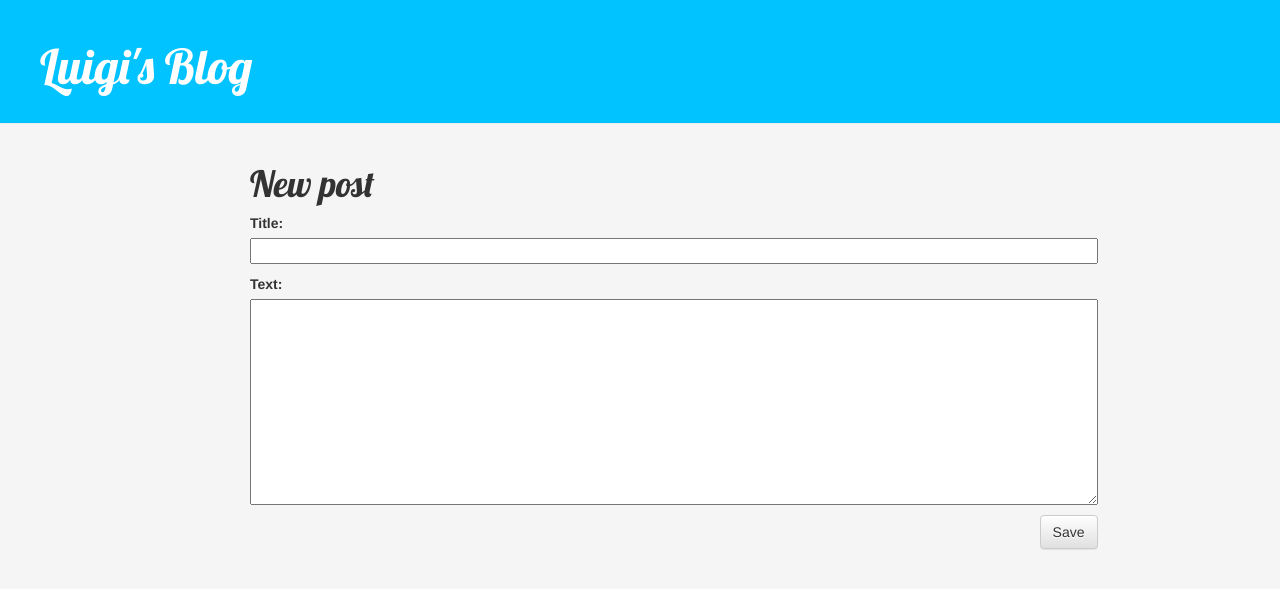
After one commit to luigiarena/my-first-blog, a Django app: page /post/new/ in a window 1280 px wide. The commit adds this page. Shown: the top 589 px of the page. Run offline with Django 3.2, Linux system fonts and the light colour scheme; some libraries are stand-ins or nearby versions.

Commit message:
Introduzione form di creazione e modifica post, modifica css.

```diff
--- /dev/null
+++ b/blog/forms.py
@@ -0,0 +1,9 @@
+from django import forms
+
+from .models import Post
+
+class PostForm(forms.ModelForm):
+
+    class Meta:
+        model = Post
+        fields = ('title', 'text')
--- a/blog/static/css/blog.css
+++ b/blog/static/css/blog.css
@@ -2,7 +2,7 @@ body {
   background-color: #f5f5f5;
 }
 .page-header {
-  background-color: #ff9400;
+  background-color: #00c3ff;
   margin-top: 0;
   padding: 20px 20px 20px 40px;
 }
@@ -18,7 +18,7 @@ h1, h2, h3, h4 {
   font-family: 'Lobster', cursive;
 }
 .date {
-  flaot: right;
+  float: right;
   color: #828282;
 }
 .save {
--- a/blog/templates/blog/base.html
+++ b/blog/templates/blog/base.html
@@ -4,16 +4,19 @@
     <title>Luigi's Blog</title>
     <link rel="stylesheet" href="//maxcdn.bootstrapcdn.com/bootstrap/3.2.0/css/bootstrap.min.css">
     <link rel="stylesheet" href="//maxcdn.bootstrapcdn.com/bootstrap/3.2.0/css/bootstrap-theme.min.css">
+    <link href="http://fonts.googleapis.com/css?family=Lobster&subset=latin,latin-ext" rel="stylesheet" type="text/css">
     <link rel="stylesheet" href="{% static 'css/blog.css' %}">
-    <link href="http://fonts.googleapis.com/css?family=Lobster&subset=latin,latin-ext" rel="stylesheet" type="text/css">
   </head>
   <body>
     <div class="page-header">
-        <h1><a href="/">Django Girls Blog</a></h1>
+        {% if user.is_authenticated %}
+          <a href="{% url 'post_new' %}" class="top-menu"><span class="glyphicon glyphicon-plus"></span></a>
+        {% endif %}
+        <h1><a href="/">Luigi's Blog</a></h1>
     </div>
     <div class="content container">
         <div class="row">
-            <div class="col-md-8">
+            <div class="col-md-9 col-md-offset-2">
             {% block content %}
             {% endblock %}
             </div>
--- a/blog/templates/blog/post_detail.html
+++ b/blog/templates/blog/post_detail.html
@@ -7,6 +7,7 @@
         {{ post.published_date }}
       </div>
     {% endif %}
+    <a class="btn btn-default" href="{% url 'post_edit' pk=post.pk %}"><span class="glyphicon glyphicon-pencil"></span></a>
     <h1>{{ post.title }}</h1>
     <p>{{ post.text|linebreaks }}</p>
 {% endblock content %}
--- /dev/null
+++ b/blog/templates/blog/post_edit.html
@@ -0,0 +1,9 @@
+{% extends 'blog/base.html' %}
+
+{% block content %}
+  <h1>New post</h1>
+  <form method="POST" class="post-form">{% csrf_token %}
+    {{ form.as_p }}
+    <button type="submit" class="save btn btn-default">Save</button>
+  </form>
+{% endblock %}
--- a/blog/urls.py
+++ b/blog/urls.py
@@ -4,4 +4,6 @@ from . import views
 urlpatterns = [
     url(r'^$', views.post_list, name='post_list'),
     url(r'^post/(?P<pk>[0-9]+)/$', views.post_detail, name='post_detail'),
+    url(r'^post/new/$', views.post_new, name='post_new'),
+    url(r'^post/(?P<pk>[0-9]+)/edit/$', views.post_edit, name='post_edit'),
 ]
--- a/blog/views.py
+++ b/blog/views.py
@@ -1,6 +1,8 @@
-from django.shortcuts import render, get_object_or_404
+from django.shortcuts import render, get_object_or_404, redirect
 from django.utils import timezone
 from .models import Post
+from .forms import PostForm
+
 
 def post_list(request):
     posts = Post.objects.filter(published_date__lte=timezone.now()).order_by('published_date')
@@ -9,3 +11,31 @@ def post_list(request):
 def post_detail(request, pk):
     post = get_object_or_404(Post, pk=pk)
     return render(request, 'blog/post_detail.html', {'post': post})
+
+def post_new(request):
+    if request.method == "POST":
+        form = PostForm(request.POST)
+        if form.is_valid():
+            post = form.save(commit=False)
+            post.author = request.user
+            post.published_date = timezone.now()
+            post.save()
+            return redirect('blog.views.post_detail', pk=post.pk)
+    else:
+        form = PostForm()
+    return render(request, 'blog/post_edit.html', {'form': form})
+
+def post_edit(request, pk):
+    post = get_object_or_404(Post, pk=pk)
+    import pdb; pdb.set_trace()
+    if request.method == "POST":
+        form = PostForm(request.POST, instance=post)
+        if form.is_valid():
+            post = form.save(commit=False)
+            post.author = request.user
+            post.published_date = timezone.now()
+            post.save()
+            return redirect('blog.views.post_detail', pk=post.pk)
+    else:
+        form = PostForm(instance=post)
+    return render(request, 'blog/post_edit.html', {'form': form})
```
